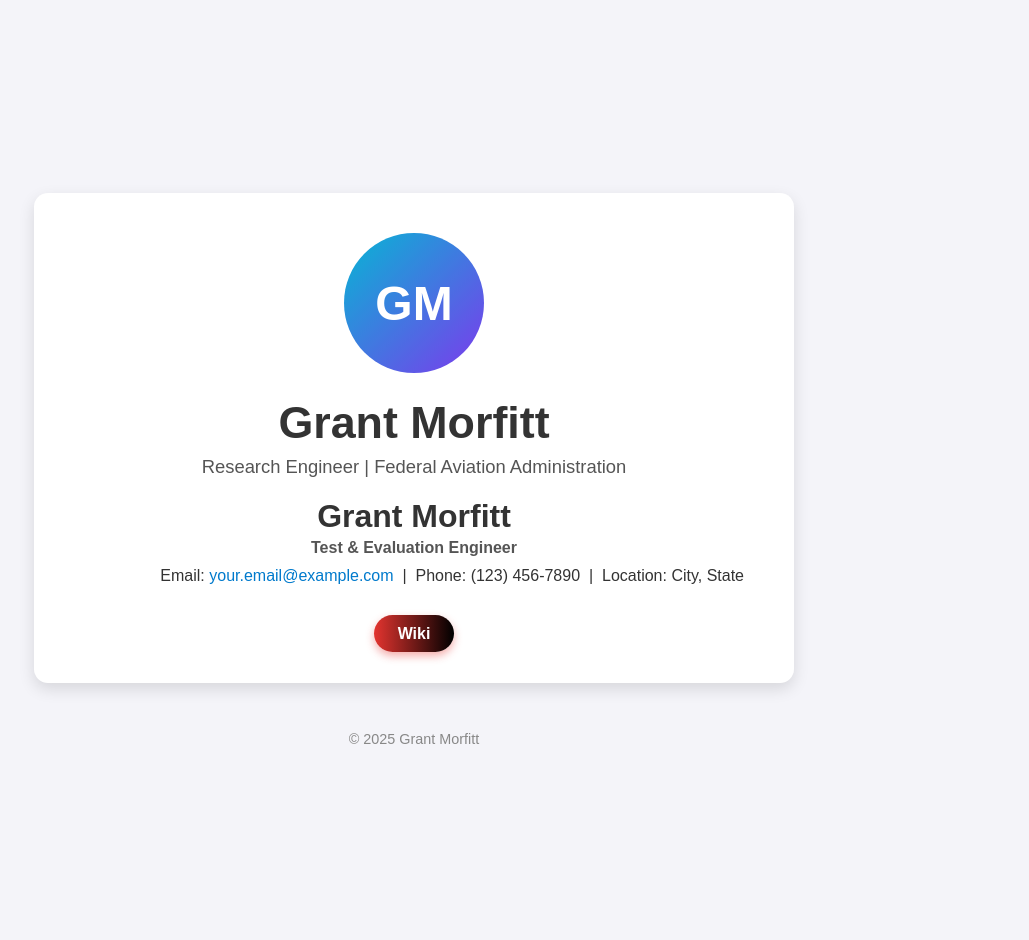
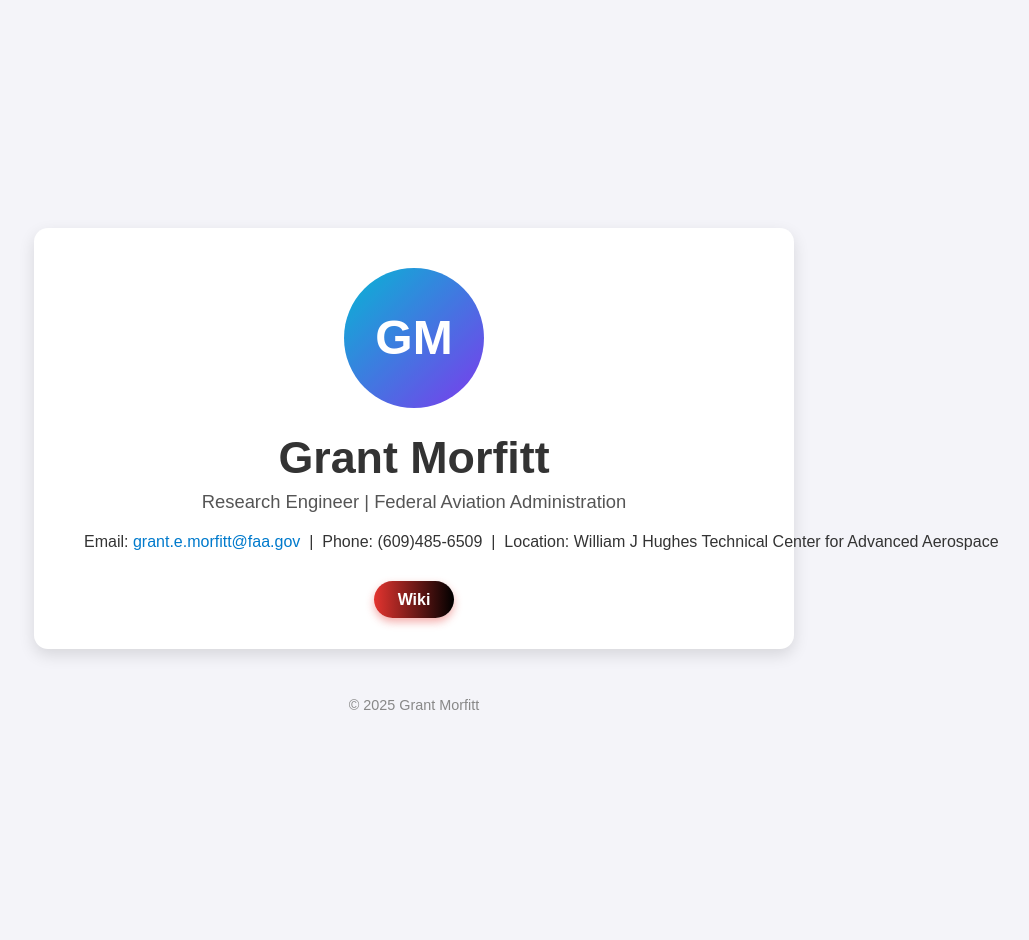
Before and after one commit to grantmorfitt/grantmorfitt.github.io, a Jekyll site: the page built from index.md, in a window 1280 px wide. Shown: the whole page, without its empty margins (226-1255 px from the left). Built offline with Jekyll 4.4.1, drawn with Linux system fonts in a browser that asks for light colours.

Commit message:
Update home.html

```diff
--- a/_layouts/home.html
+++ b/_layouts/home.html
@@ -100,10 +100,6 @@
   padding: 0 20px;
   gap: 10px;
 ">
-  <div style="flex: 1 1 auto; min-width: 200px;">
-    <h1 style="margin: 0; font-size: 2rem;">Grant Morfitt</h1>
-    <p style="margin: 4px 0 0 0; font-weight: 600; color: #555;">Test & Evaluation Engineer</p>
-  </div>
   <div style="
     flex: 1 1 auto;
     min-width: 250px;
@@ -112,9 +108,9 @@
     white-space: nowrap;
     text-align: right;
   ">
-    <span>Email: <a href="mailto:your.email@example.com" style="color:#007acc; text-decoration:none;">your.email@example.com</a></span> &nbsp;|&nbsp;
-    <span>Phone: (123) 456-7890</span> &nbsp;|&nbsp;
-    <span>Location: City, State</span>
+    <span>Email: <a href="grant.e.morfitt@faa.gov" style="color:#007acc; text-decoration:none;">grant.e.morfitt@faa.gov</a></span> &nbsp;|&nbsp;
+    <span>Phone: (609)485-6509</span> &nbsp;|&nbsp;
+    <span>Location: William J Hughes Technical Center for Advanced Aerospace</span>
   </div>
 </div>
 
```
